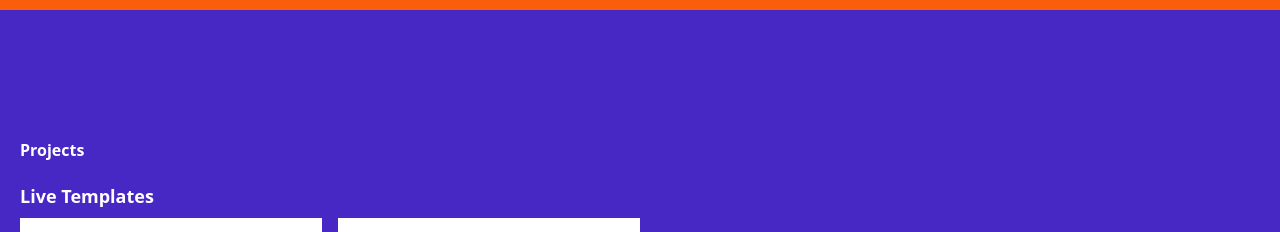
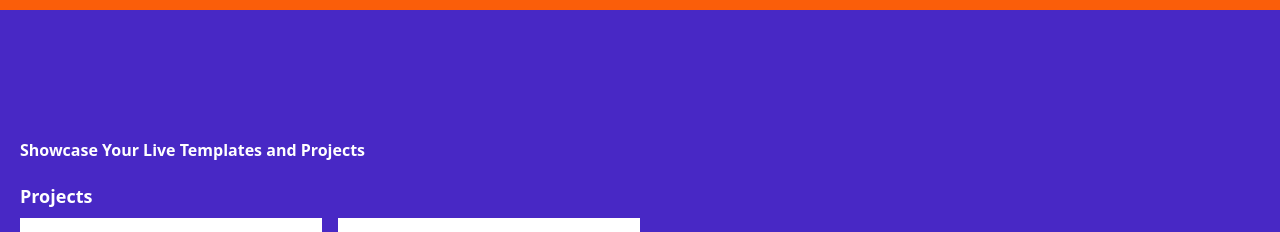
Before and after one commit to hereshecodes/hereshecodes.app, a React (Create React App) app: page / in a window 1280 px wide. Shown: the part 1480-1712 px from the top of the page. Built offline with nearby package versions, Linux system fonts and the light colour scheme.

Commit message:
Update Projects.js

```diff
--- a/src/components/Projects.js
+++ b/src/components/Projects.js
@@ -6,13 +6,14 @@ const Projects = () => {
       <div className="container mx-auto grid md:grid-cols-2 items-center justify-center md:justify-between">
         <div className="about-info">
           <p className="pb-5 title-font font-semibold">
-Projects          </p>
+            Showcase Your Live Templates and Projects
+          </p>
 
-          {/* Live Templates */}
+          {/* Live Templates
           <div>
             <h2 className="text-lg font-semibold mb-2">Live Templates</h2>
             <div className="grid grid-cols-2 gap-4">
-              {/* Template 1 */}
+              {/* Template 1
               <div className="bg-white p-4">
                 <h3 className="text-xl font-semibold">Template 1</h3>
                 <p>Description of Template 1</p>
@@ -25,7 +26,7 @@ Projects          </p>
                   View Template
                 </a>
               </div>
-              {/* Template 2 */}
+              {/* Template 2 *
               <div className="bg-white p-4">
                 <h3 className="text-xl font-semibold">Template 2</h3>
                 <p>Description of Template 2</p>
@@ -39,7 +40,7 @@ Projects          </p>
                 </a>
               </div>
             </div>
-          </div>
+  </div> */}
           {/* Projects */}
           <div>
             <h2 className="text-lg font-semibold mb-2">Projects</h2>
```
